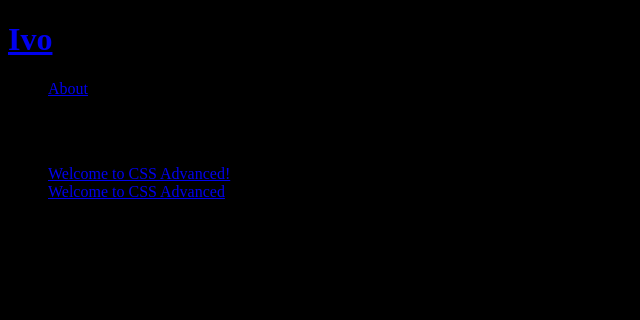
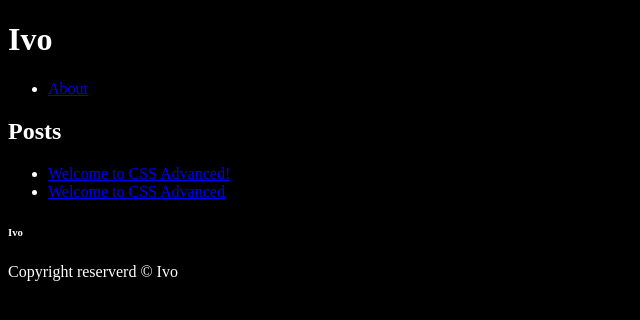
Before and after one commit to Nencheff/su-jekyll-my-website, a Jekyll site: the page built from index.html, in a window 1280 px wide. Shown: the top 320 px of the page, without its empty margins (0-640 px from the left). Built offline with Jekyll 4.4.1, drawn with Linux system fonts in a browser that asks for light colours.

Commit message:
design changes

```diff
--- a/_layouts/main.html
+++ b/_layouts/main.html
@@ -10,11 +10,8 @@
 <body>
 <div class="site">
     <header class="site-header">
-        {% if site.title %}
-        <a href="/">
             <h1>{{site.title}}</h1>
         </a>
-        {% endif %}
         <nav>
             <ul>
                 {% for page in site.pages %}
--- a/css/site.css
+++ b/css/site.css
@@ -1,3 +1,4 @@
 body {
     background: black;
+    color: white;
 }
```
